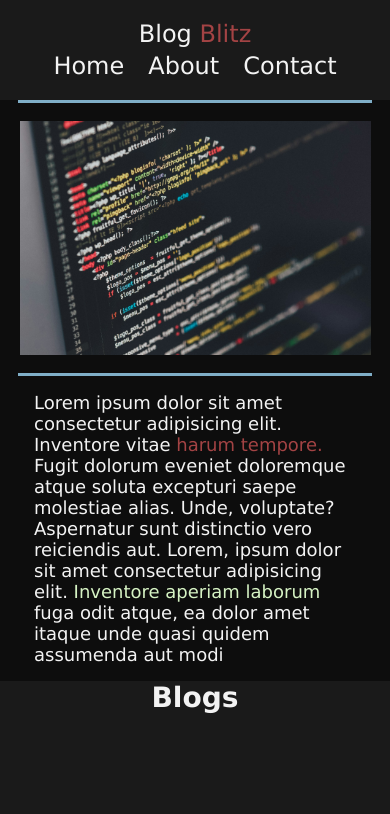
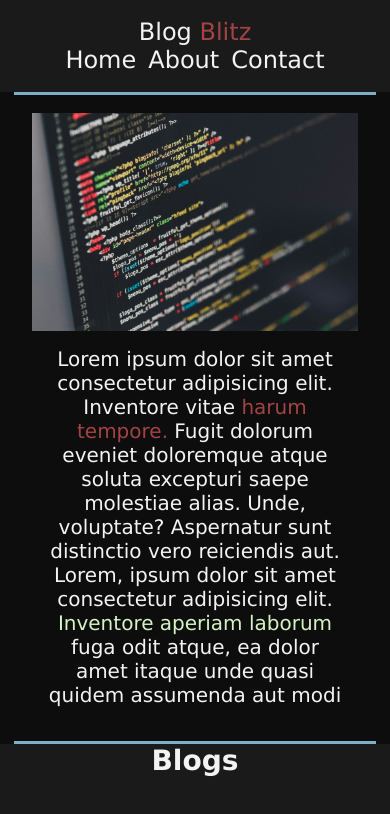
Before and after one commit to SafariKnight/DECI-Level3-Project, a plain HTML site: page index.html in a window 390 px wide. Drawn offline with Linux system fonts and the light colour scheme.

Commit message:
feat: responsive home page

```diff
--- a/assets/styles/index.css
+++ b/assets/styles/index.css
@@ -1,98 +1,76 @@
 @import url(styles.css);
 
-.border {
-  border-bottom: var(--border);
-  border-top: var(--border);
-}
-
-.seperated {
-  margin: 0.125rem;
-}
-
-.seperated-l {
-  margin: 1rem;
-}
-
-.padded-vertical {
-  padding: 1.125rem 0;
-}
-.padded-horizontal {
-  padding: 0 1.125rem;
-}
-
-.text-emphasis {
-  color: var(--text-emphasis);
-}
-.text-emphasis-secondary {
-  color: var(--text-emphasis-secondary);
+@media (max-width: 599px) {
+  nav {
+    flex-direction: column;
+  }
 }
 
 nav {
-  display: grid;
-  /* grid-template-columns: 1fr 1fr; */
-  /* grid-template-rows: 1fr 1fr; */
-  grid-template-areas:
-    "home"
-    "info"
-    "name";
+  display: flex;
   align-items: center;
-  justify-items: center;
-  /* justify-content: center; */
+  justify-content: space-between;
 }
 
 nav > ul {
+  display: flex;
   list-style: none;
-
-  display: flex;
-  align-items: center;
-  justify-content: center;
-
-  gap: 1.5rem;
+  gap: 0.75rem;
 }
 
-@media only screen and (hover:hover) {
-  .nav-name:hover {
-    color: var(--text-emphasis);
-    span {
-      color: var(--text);
-    }
+
+nav > div:hover {
+  color: var(--text-emphasis);
+  span {
+    color: var(--text);
   }
 }
 
 .hero-section {
-  display: grid;
-  grid-template-areas:
-    "img"
-    "about";
-
-  justify-items: center;
-  align-items: start;
   background-color: var(--background-secondary);
-  color: var(--white);
 }
 
-.hero-section > p {
-  max-width: 30rem;
-  font-size: 1.125rem;
+.hero-section > div {
+  box-sizing: border-box;
+  width: 93%;
+  display: flex;
+  justify-content: center;
+  margin: auto;
+  gap: 2rem;
+  text-align: center;
+  align-items: center;
+}
 
-  grid-area: about;
-
-  align-self: center;
-  justify-self: center;
+.hero-section p {
+  font-size: 1.5rem;
 }
 
 .hero-section img {
-  grid-area: img;
-  max-width: 90vw;
-  margin: 0;
-  padding: 0;
-  justify-self: center;
+  --max-width: 55%;
+  max-width: var(--max-width);
+  max-height: calc(var(--max-width) * 9 / 16);
 }
 
-.hero-section > div {
-  width: 100%;
-  justify-content: center;
-  display: flex;
+/* @media (max-width: 768px) { */
+@media (max-width: 1024px) {
+  .hero-section > div {
+    flex-direction: column;
+    gap: 0;
+  }
+  .hero-section img {
+    --max-width: 100%;
+    max-width: var(--max-width);
+    max-height: calc(var(--max-width) * 9 / 16);
+  }
+  .hero-section p {
+    font-size: 1.25rem;
+  }
+}
+
+@media (min-width: 789px) and (max-width: 1201px) {
+  .hero-section p {
+    font-size: 1.125rem;
+  }
 }
 
 .blogs {
--- a/assets/styles/styles.css
+++ b/assets/styles/styles.css
@@ -21,3 +21,34 @@ a {
 a:hover {
   color: var(--text-emphasis)
 }
+
+.border {
+  border-bottom: var(--border);
+  border-top: var(--border);
+}
+
+.seperated {
+  margin: 0.125rem;
+}
+
+.seperated-l {
+  margin: 1rem;
+}
+
+.padded {
+  padding: 1.125rem;
+}
+
+.padded-vertical {
+  padding: 1.125rem 0;
+}
+.padded-horizontal {
+  padding: 0 1.125rem;
+}
+
+.text-emphasis {
+  color: var(--text-emphasis);
+}
+.text-emphasis-secondary {
+  color: var(--text-emphasis-secondary);
+}
--- a/index.html
+++ b/index.html
@@ -7,33 +7,33 @@
     <title>Blog Blitz</title>
   </head>
   <body>
-    <nav class="padded-vertical">
-      <p class="nav-name seperated">
-        Blog <span class="text-emphasis">Blitz</span>
-      </p>
-      <ul class="seperated">
+    <nav class="padded">
+      <div>Blog <span class="text-emphasis">Blitz</span></div>
+      <ul>
         <li><a href="#home">Home</a></li>
         <li><a href="#about">About</a></li>
         <li><a href="#contact">Contact</a></li>
       </ul>
     </nav>
     <main>
-      <div class="hero-section padded-horizontal">
-        <div class="border padded-vertical">
+      <section class="hero-section">
+        <div class="border padded">
           <img src="assets/images/laptop-coding.jpg" alt="laptop coding" />
+          <!-- <h2>Kareem Dadname</h2> -->
+          <p class="seperated-l">
+            Lorem ipsum dolor sit amet consectetur adipisicing elit. Inventore
+            vitae <span class="text-emphasis">harum tempore.</span> Fugit
+            dolorum eveniet doloremque atque soluta excepturi saepe molestiae
+            alias. Unde, voluptate? Aspernatur sunt distinctio vero reiciendis
+            aut. Lorem, ipsum dolor sit amet consectetur adipisicing elit.
+            <span class="text-emphasis-secondary"
+              >Inventore aperiam laborum</span
+            >
+            fuga odit atque, ea dolor amet itaque unde quasi quidem assumenda
+            aut modi
+          </p>
         </div>
-        <!-- <h2>Kareem Dadname</h2> -->
-        <p class="seperated-l">
-          Lorem ipsum dolor sit amet consectetur adipisicing elit. Inventore
-          vitae <span class="text-emphasis">harum tempore.</span> Fugit dolorum
-          eveniet doloremque atque soluta excepturi saepe molestiae alias. Unde,
-          voluptate? Aspernatur sunt distinctio vero reiciendis aut. Lorem,
-          ipsum dolor sit amet consectetur adipisicing elit.
-          <span class="text-emphasis-secondary">Inventore aperiam laborum</span>
-          fuga odit atque, ea dolor amet itaque unde quasi quidem assumenda aut
-          modi
-        </p>
-      </div>
+      </section>
 
       <section class="padded-vertical padded-horizontal blogs">
         <h3>Blogs</h3>
```
